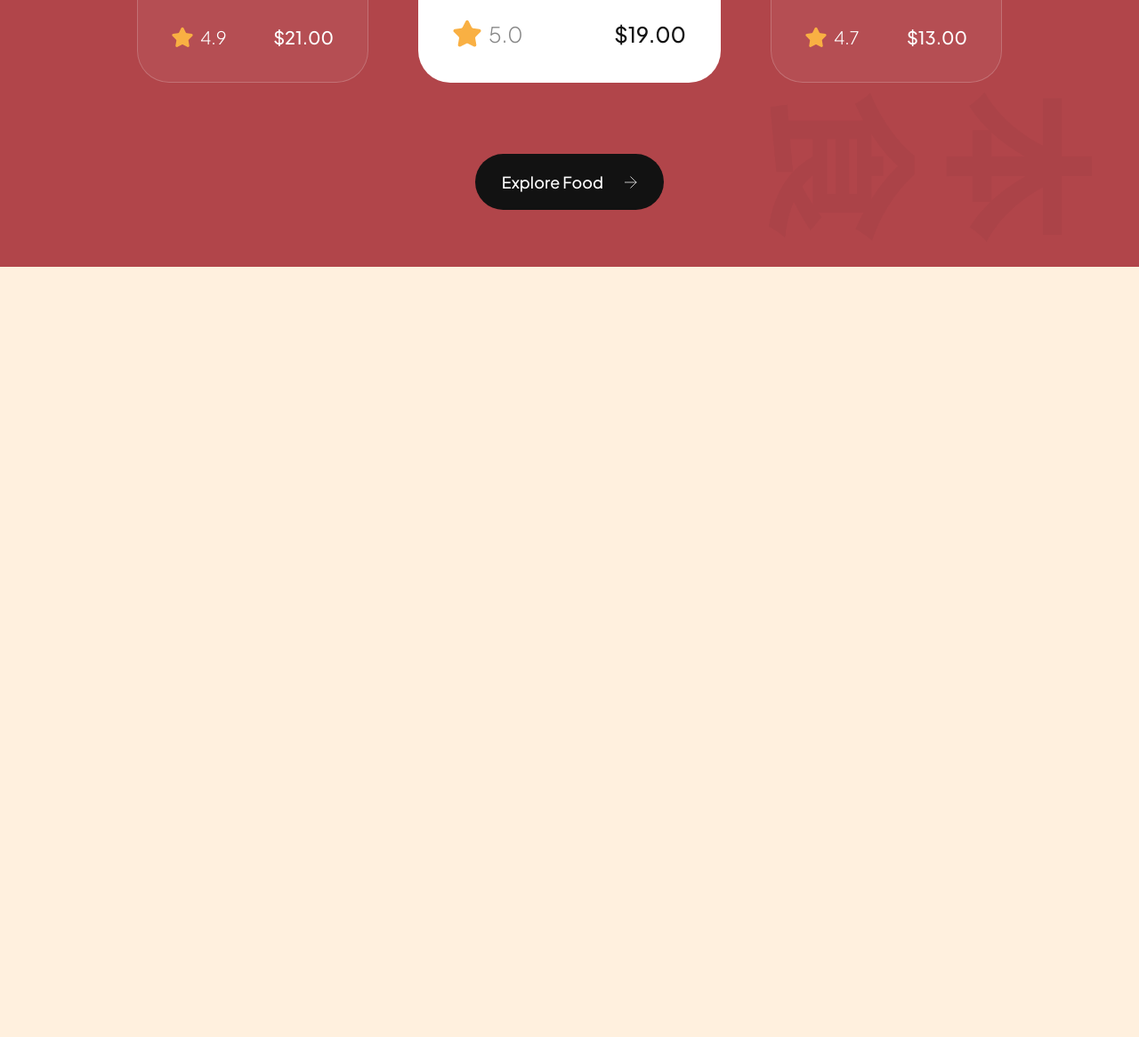
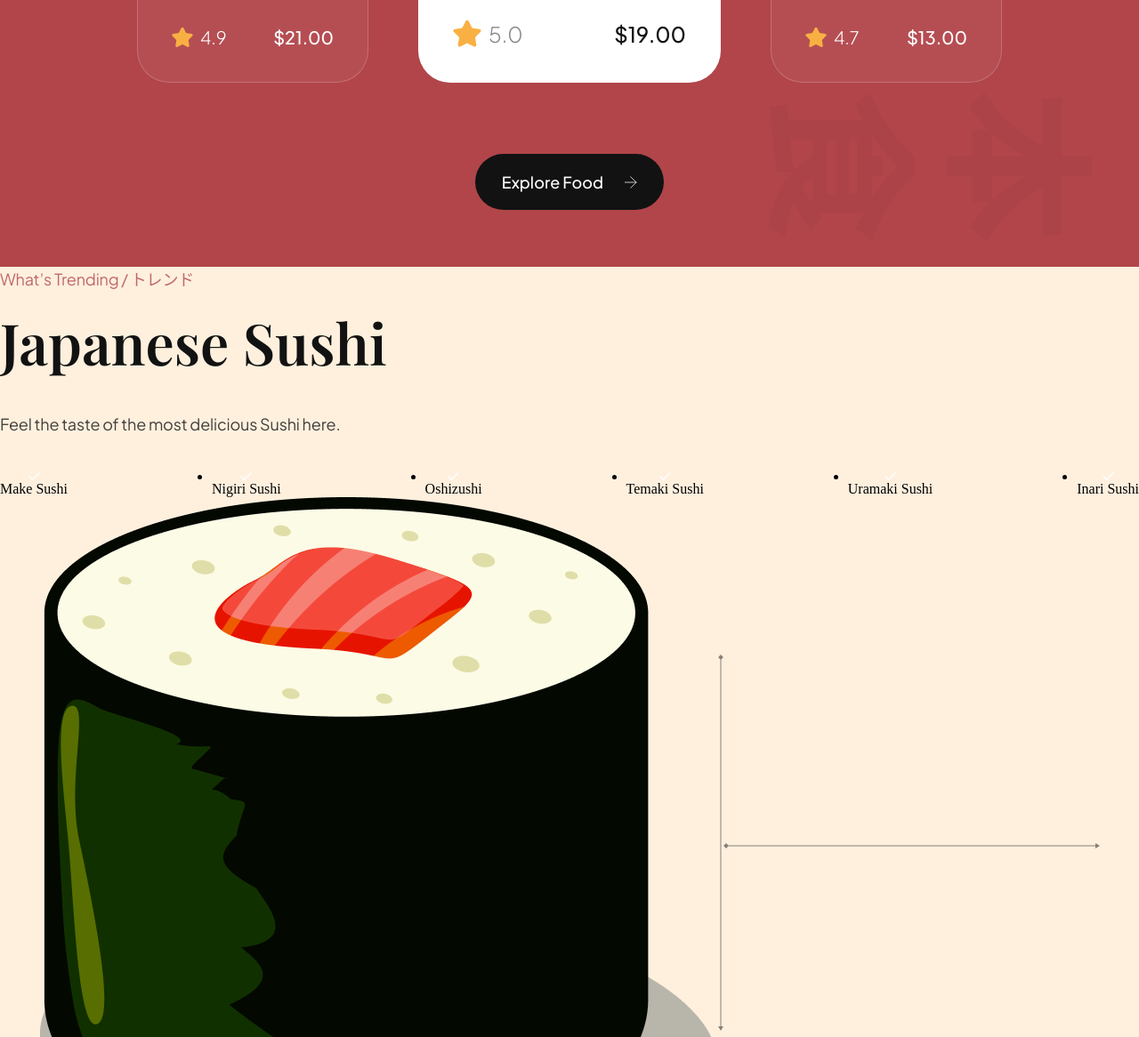
Before and after one commit to tanbir-hossen/sushi, a website built with Vite: page index.html in a window 1280 px wide. Shown: the part 2114-3280 px from the top of the page at 89% size. Before the commit the page ends 2414 px from the top, so only its background shows below. Built offline with nearby package versions, Linux system fonts and the light colour scheme.

Commit message:
Add markup for trending sushi section

```diff
--- a/index.html
+++ b/index.html
@@ -186,6 +186,68 @@
         <img src="./assets/arrow-right.svg" alt="arrow-right" />
       </button>
     </section>
+
+    <section class="trending-sushi">
+      <div class="trending__content" data-aos="fade-right">
+        <p class="sushi__subtitle">What’s Trending / トレンド</p>
+
+        <h3 class="sushi__title">Japanese Sushi</h3>
+        <p class="sushi__description">
+          Feel the taste of the most delicious Sushi here.
+        </p>
+
+        <ul class="trending__list flex-between">
+          <li>
+            <div class="trending__icon flex-center">
+              <img src="assets/check.svg" alt="check" />
+            </div>
+            <p>Make Sushi</p>
+          </li>
+          <li>
+            <div class="trending__icon flex-center">
+              <img src="assets/check.svg" alt="check" />
+            </div>
+            <p>Nigiri Sushi</p>
+          </li>
+          <li>
+            <div class="trending__icon flex-center">
+              <img src="assets/check.svg" alt="check" />
+            </div>
+            <p>Oshizushi</p>
+          </li>
+          <li>
+            <div class="trending__icon flex-center">
+              <img src="assets/check.svg" alt="check" />
+            </div>
+            <p>Temaki Sushi</p>
+          </li>
+          <li>
+            <div class="trending__icon flex-center">
+              <img src="assets/check.svg" alt="check" />
+            </div>
+            <p>Uramaki Sushi</p>
+          </li>
+          <li>
+            <div class="trending__icon flex-center">
+              <img src="assets/check.svg" alt="check" />
+            </div>
+            <p>Inari Sushi</p>
+          </li>
+        </ul>
+      </div>
+
+      <div class="trending__image flex-center">
+        <img src="assets/sushi-5.png" alt="sushi-5" data-aos="fade-left" />
+
+        <div class="trending__arrow trending__arrow-left">
+          <img src="assets/arrow-vertical.svg" alt="arrow-vertical" />
+        </div>
+
+        <div class="trending__arrow trending__arrow-bottom">
+          <img src="assets/arrow-horizontal.svg" alt="arrow-horizontal" />
+        </div>
+      </div>
+    </section>
     <script src="./js/script.js" type="module"></script>
   </body>
 </html>
```
